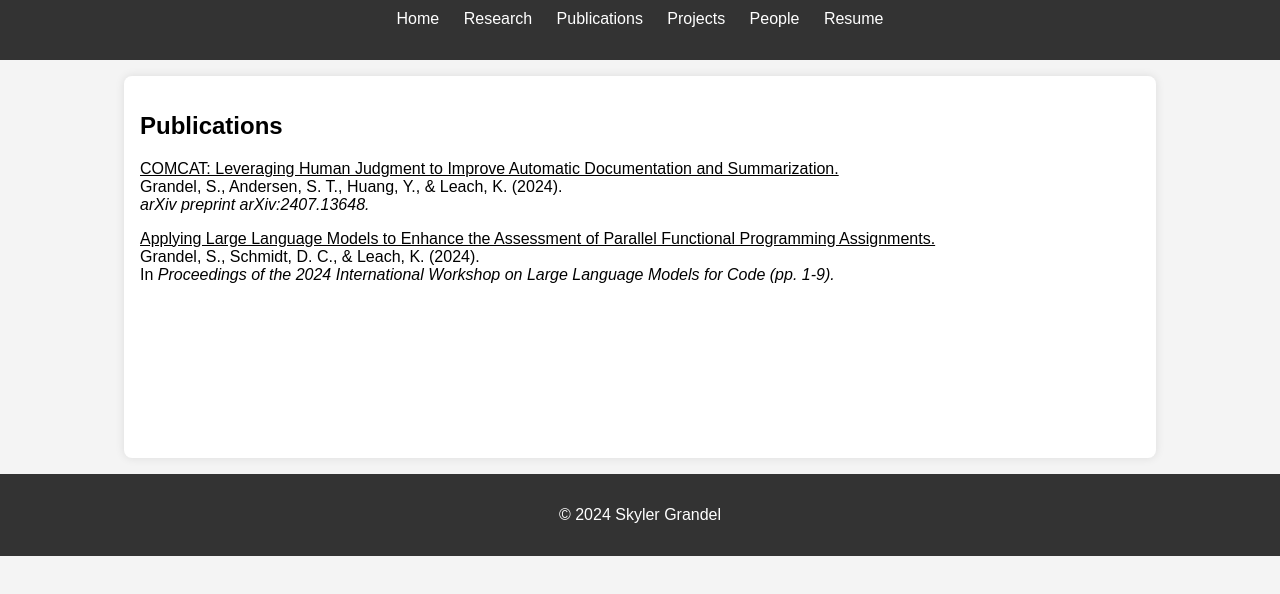
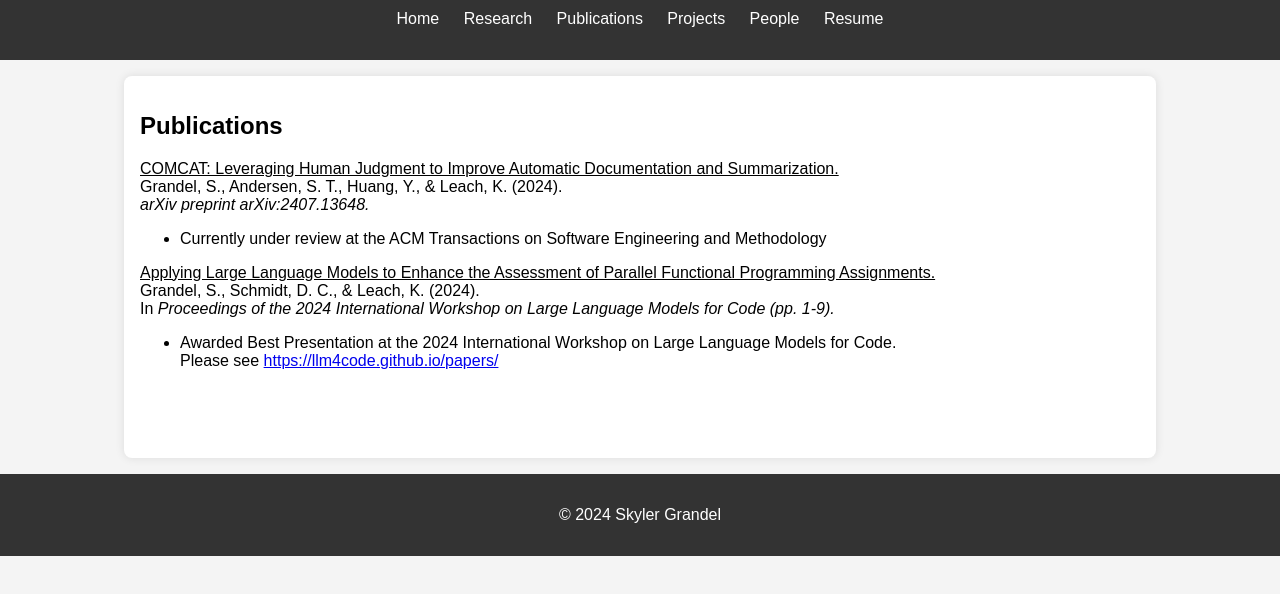
Before and after one commit to skylergrandel/skylergrandel.github.io, a plain HTML site: page publications.html in a window 1280 px wide. Shown: the part 138-732 px from the top of the page. Drawn offline with Linux system fonts and the light colour scheme; a script that the page names is missing.

Commit message:
Added to research and publications pages

```diff
--- a/publications.html
+++ b/publications.html
@@ -34,11 +34,20 @@
                 Grandel, S., Andersen, S. T., Huang, Y., & Leach, K. (2024).<br/>
                 <i>arXiv preprint arXiv:2407.13648.</i></p>
 
+                <ul>
+                    <li>Currently under review at the ACM Transactions on Software Engineering and Methodology</li>
+                </ul>
+
                 <p></p>
 
                 <p><a href="http://www.dre.vanderbilt.edu/~schmidt/PDF/GreAIter-paper.pdf" class="publication-link">Applying Large Language Models to Enhance the Assessment of Parallel Functional Programming Assignments.</a><br/>
                 Grandel, S., Schmidt, D. C., & Leach, K. (2024).<br/>
                 In <i>Proceedings of the 2024 International Workshop on Large Language Models for Code (pp. 1-9).</i></p>
+
+                <ul>
+                    <li>Awarded Best Presentation at the 2024 International Workshop on Large Language Models for Code. <br>Please see <a href="https://llm4code.github.io/papers/">https://llm4code.github.io/papers/</a></li>
+                </ul>
+
             </section>
         </div>
     </main>
```
Also changed, not shown: index.html (+1 -1 lines), research.html (+4 -0 lines).
